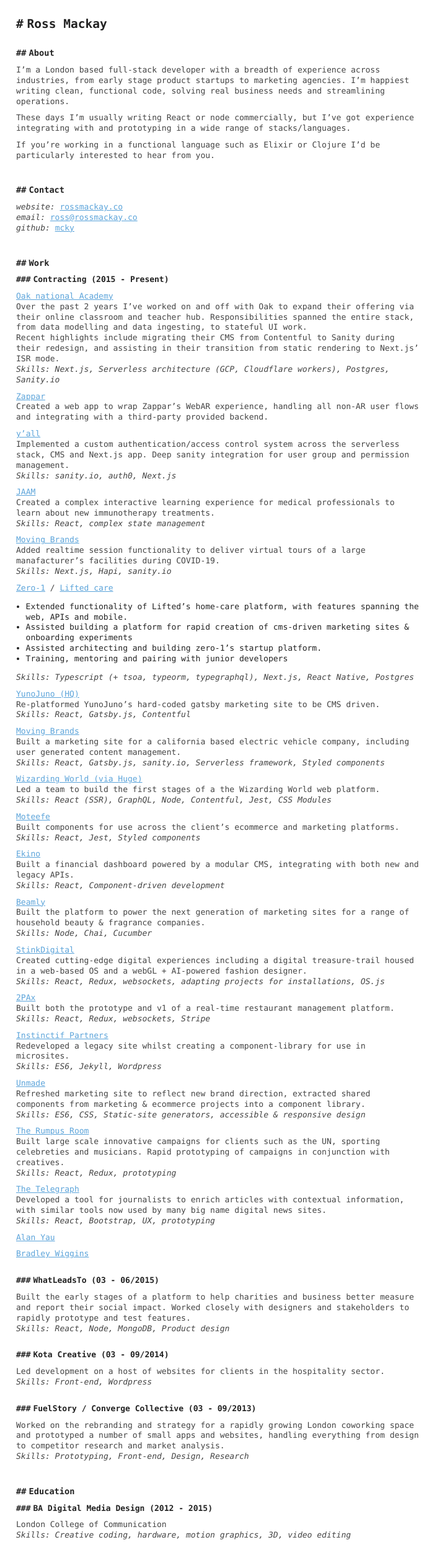
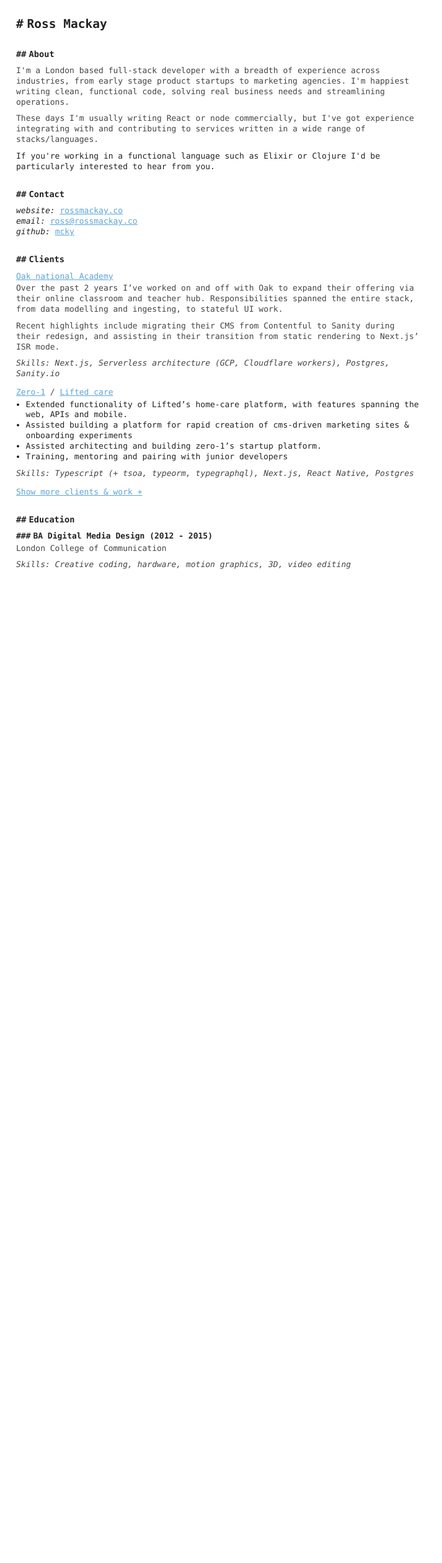
Before and after one commit to mcky/mcky.github.io, a Jekyll site: the page built from index.html, in a window 1280 px wide. Shown: the whole page at 62% size, without its empty margins (0-713 px from the left). Built offline with Jekyll 4.4.1, drawn with Linux system fonts in a browser that asks for light colours; after the commit the page ends 959 px from its top, so only the background shows below that.

Commit message:
Convert from markdown to html, tweak styling & hide excess content

```diff
--- a/assets/style.css
+++ b/assets/style.css
@@ -1,79 +1,144 @@
-html, body {
+html,
+body {
   font-family: Menlo, monospace;
   font-size: 16px;
   color: #222;
-  line-height: 1.3; }
-  @media (min-device-width: 768px) {
-    html, body {
-      font-size: 13px; } }
+  line-height: 1.3;
+}
+@media (min-device-width: 768px) {
+  html,
+  body {
+    font-size: 13px;
+  }
+}
 
 body {
   max-width: 650px;
   margin: 0 auto 0 0;
-  padding: 1rem; }
-  @media (min-device-width: 768px) {
-    body {
-      padding: 2rem; } }
+  padding: 1rem;
+}
+@media (min-device-width: 768px) {
+  body {
+    padding: 2rem;
+  }
+}
 
-p, h1, h2, h3, h4 {
+p,
+h1,
+h2,
+h3,
+h4 {
   font-size: 1rem;
-  margin-top: 0; }
+  margin-top: 0;
+}
 
-strong, h1, h2, h3, h4 {
+strong,
+h1,
+h2,
+h3,
+h4 {
   font-weight: 600;
   font-style: normal;
-  color: #222; }
+  color: #222;
+}
 
-h1:before, h2:before, h3:before, h4:before {
+h1:before,
+h2:before,
+h3:before,
+h4:before {
   display: inline;
   font-style: italic;
-  margin-right: .3em; }
+  margin-right: 0.3em;
+}
 
 h1:before {
-  content: "#"; }
+  content: "#";
+}
 
 h2:before {
-  content: "##"; }
+  content: "##";
+}
 
 h3:before {
-  content: "###"; }
+  content: "###";
+}
 
 h4:before {
-  content: "####"; }
+  content: "####";
+}
 
 h1 {
   font-size: 1.5rem;
-  margin-bottom: 2rem; }
+  margin-bottom: 2rem;
+}
 
 h2 {
-  font-size: 1.05em; }
+  font-size: 1.05em;
+  margin-top: 2em;
+}
 
-p, h2, h3 {
-  margin-bottom: .75rem; }
+p,
+h2,
+h3 {
+  margin-bottom: 0.75rem;
+}
 
 p {
   color: #444;
-  margin-top: 0; }
-  p + h2 {
-    margin-top: 3rem; }
-  p + h3 {
-    margin-top: 2rem; }
+  margin-top: 0;
+}
+
+p + h2 {
+  margin-top: 3rem;
+}
+
+p + h3 {
+  margin-top: 2rem;
+}
 
 a {
-  color: #5CA4DA; }
-  a:hover, a:focus, a:active {
-    color: #2b7fbe; }
+  color: #5ca4da;
+}
 
-blockquote {
-  margin-left: 0;
-  margin-bottom: 0; }
-  blockquote p:last-of-type {
-    margin-bottom: 0; }
-  blockquote + p {
-    font-style: italic;
-    margin-top: .5rem;
-    margin-bottom: 1.5rem;
-    color: #888888; }
+a:hover,
+a:focus,
+a:active {
+  color: #2b7fbe;
+}
 
 ul {
-  padding-left: 1.2em; }
+  padding-left: 1.2em;
+  margin-top: 0;
+  margin-bottom: 0.75rem;
+}
+
+.job {
+  margin-bottom: 1em;
+}
+
+.job__client {
+  margin-bottom: 0.2em;
+}
+
+.job__skills {
+  font-style: italic;
+}
+
+.jobs__toggle {
+  /* Reset button styles */
+  border: none;
+  margin: 0;
+  padding: 0;
+  width: auto;
+  overflow: visible;
+  background: transparent;
+  color: inherit;
+  font: inherit;
+  line-height: normal;
+  appearance: none;
+  -webkit-appearance: none;
+
+  cursor: pointer;
+  color: #5ca4da;
+  text-decoration: underline;
+}
--- /dev/null
+++ b/index.html
@@ -0,0 +1,367 @@
+---
+title: Ross Mackay
+description: Ross Mackay is a London based full-stack developer
+redirect_from:
+  - "/cv"
+  - "/cv/"
+---
+
+<h1>Ross Mackay</h1>
+
+<h2>About</h2>
+
+<p>
+  I'm a London based full-stack developer with a breadth of experience across
+  industries, from early stage product startups to marketing agencies. I'm
+  happiest writing clean, functional code, solving real business needs and
+  streamlining operations.
+</p>
+
+<p>
+  These days I'm usually writing React or node commercially, but I've got
+  experience integrating with and contributing to services written in a wide
+  range of stacks/languages.
+</p>
+
+<span class="noprint">
+  If you're working in a functional language such as Elixir or Clojure I'd be
+  particularly interested to hear from you.
+</span>
+
+<h2>Contact</h2>
+
+<em>website:</em> <a href="http://{{ site.url }}">{{ site.url }}</a><br />
+<em>email:</em> <a href="mailto:{{ site.email }}">{{ site.email }}</a><br />
+<em>github:</em>
+<a href="http://github.com/{{ site.github }}" target="blank"
+  >{{ site.github }}</a
+><br />
+{% comment %}
+<em>twitter:</em>
+<a href="http://twitter.com/{{ site.twitter }}" target="_blank"
+  >@{{ site.twitter }}</a
+><br />
+{% endcomment %}
+
+<h2>Clients</h2>
+
+<div class="job">
+  <p class="job__client">
+    <a href="https://www.thenational.academy/" target="_blank"
+      >Oak national Academy</a
+    >
+  </p>
+  <p>
+    Over the past 2 years I’ve worked on and off with Oak to expand their
+    offering via their online classroom and teacher hub. Responsibilities
+    spanned the entire stack, from data modelling and ingesting, to stateful UI
+    work.
+  </p>
+  <p>
+    Recent highlights include migrating their CMS from Contentful to Sanity
+    during their redesign, and assisting in their transition from static
+    rendering to Next.js’ ISR mode.
+  </p>
+  <p class="job__skills">
+    Skills: Next.js, Serverless architecture (GCP, Cloudflare workers),
+    Postgres, Sanity.io
+  </p>
+</div>
+
+<div class="job">
+  <p class="job__client">
+    <a href="https://www.zero-1.co/" target="_blank">Zero-1</a> /
+    <a href="https://www.liftedcare.com/" target="_blank">Lifted care</a>
+  </p>
+
+  <ul>
+    <li>
+      Extended functionality of Lifted’s home-care platform, with features
+      spanning the web, APIs and mobile.
+    </li>
+    <li>
+      Assisted building a platform for rapid creation of cms-driven marketing
+      sites &amp; onboarding experiments
+    </li>
+    <li>Assisted architecting and building zero-1’s startup platform.</li>
+    <li>Training, mentoring and pairing with junior developers</li>
+  </ul>
+
+  <p class="job__skills">
+    Skills: Typescript (+ tsoa, typeorm, typegraphql), Next.js, React Native,
+    Postgres
+  </p>
+</div>
+
+<section class="jobs--additional" style="display: none">
+  <div class="job">
+    <p class="job__client">
+      <a href="https://www.itsyall.com/" target="_blank">y’all</a>
+    </p>
+    <p>
+      Implemented a custom authentication/access control system across the
+      serverless stack, CMS and Next.js app. Deep sanity integration for user
+      group and permission management.
+    </p>
+    <p class="job__skills">Skills: sanity.io, auth0, Next.js</p>
+  </div>
+
+  <div class="job">
+    <p class="job__client">
+      <a href="https://www.zappar.com/" target="_blank">Zappar</a>
+    </p>
+    <p>
+      Created a web app to wrap Zappar’s WebAR experience, handling all non-AR
+      user flows and integrating with a third-party provided backend.
+    </p>
+  </div>
+
+  <div class="job">
+    <p class="job__client">
+      <a href="https://letsjaam.com/" target="_blank">JAAM</a>
+    </p>
+    <p>
+      Created a complex interactive learning experience for medical
+      professionals to learn about new immunotherapy treatments.
+    </p>
+    <p class="job__skills">Skills: React, complex state management</p>
+  </div>
+
+  <div class="job">
+    <p class="job__client">
+      <a href="https://www.movingbrands.com/" target="_blank">Moving Brands</a>
+    </p>
+    <p>I've worked with Moving Brands on a number of projects, including:</p>
+    <ul>
+      <li>
+        Adding realtime session functionality to deliver virtual tours of a
+        large manufacturer's facilities during COVID-19.
+      </li>
+      <li>
+        Building a marketing site for a california based electric vehicle
+        company, including user generated content submissions.
+      </li>
+    </ul>
+    <p class="job__skills">
+      Skills: Next.js, Hapi, sanity.io, Serverless framework, Gatsby.js
+    </p>
+  </div>
+
+  <div class="job">
+    <p class="job__client">
+      <a href="https://yunojuno.com" target="_blank">YunoJuno (HQ)</a>
+    </p>
+    <p>
+      Re-platformed YunoJuno’s hard-coded gatsby marketing site to be CMS
+      driven.
+    </p>
+    <p class="job__skills">Skills: React, Gatsby.js, Contentful</p>
+  </div>
+
+  <div class="job">
+    <p class="job__client">
+      <a href="https://www.wizardingworld.com/" target="_blank"
+        >Wizarding World (via Huge)</a
+      >
+    </p>
+    <p>
+      Led a team to build the first stages of a the Wizarding World web
+      platform.
+    </p>
+    <p class="job__skills">
+      Skills: React (SSR), GraphQL, Node, Contentful, Jest, CSS Modules
+    </p>
+  </div>
+
+  <div class="job">
+    <p class="job__client">
+      <a href="https://www.moteefe.com/" target="_blank">Moteefe</a>
+    </p>
+    <p>
+      Built components for use across the client’s ecommerce and marketing
+      platforms.
+    </p>
+    <p class="job__skills">Skills: React, Jest, Styled components</p>
+  </div>
+
+  <div class="job">
+    <p class="job__client">
+      <a href="https://www.ekino.com/en/" target="_blank">Ekino</a>
+    </p>
+    <p>
+      Built a financial dashboard powered by a modular CMS, integrating with
+      both new and legacy APIs.
+    </p>
+    <p class="job__skills">Skills: React, Component-driven development</p>
+  </div>
+
+  <div class="job">
+    <p class="job__client">
+      <a href="https://www.beamly.com" target="_blank">Beamly</a>
+    </p>
+    <p>
+      Built the platform to power the next generation of marketing sites for a
+      range of household beauty &amp; fragrance companies.
+    </p>
+    <p class="job__skills">Skills: Node, Chai, Cucumber</p>
+  </div>
+
+  <div class="job">
+    <p class="job__client">
+      <a href="http://stinkdigital.com" target="_blank">StinkDigital</a>
+    </p>
+    <p>
+      Created cutting-edge digital experiences including a digital
+      treasure-trail housed in a web-based OS and a webGL + AI-powered fashion
+      designer.
+    </p>
+    <p class="job__skills">
+      Skills: React, Redux, websockets, adapting projects for installations,
+      OS.js
+    </p>
+  </div>
+
+  <div class="job">
+    <p class="job__client">
+      <a href="http://2pax.com" target="_blank">2PAx</a>
+    </p>
+    <p>
+      Built both the prototype and v1 of a real-time restaurant management
+      platform.
+    </p>
+    <p class="job__skills">Skills: React, Redux, websockets, Stripe</p>
+  </div>
+
+  <div class="job">
+    <p class="job__client">
+      <a href="http://instinctif.com" target="_blank">Instinctif Partners</a>
+    </p>
+    <p>
+      Redeveloped a legacy site whilst creating a component-library for use in
+      microsites.
+    </p>
+    <p class="job__skills">Skills: ES6, Jekyll, Wordpress</p>
+  </div>
+
+  <div class="job">
+    <p class="job__client">
+      <a href="https://unmade.com" target="_blank">Unmade</a>
+    </p>
+    <p>
+      Refreshed marketing site to reflect new brand direction, extracted shared
+      components from marketing &amp; e-commerce projects into a component
+      library.
+    </p>
+    <p class="job__skills">
+      Skills: ES6, CSS, Static-site generators, accessible &amp; responsive
+      design
+    </p>
+  </div>
+
+  <div class="job">
+    <p class="job__client">
+      <a href="http://trr.tv" target="_blank">The Rumpus Room</a>
+    </p>
+    <p>
+      Built large scale innovative campaigns for clients such as the UN,
+      sporting celebrities and musicians. Rapid prototyping of campaigns in
+      conjunction with creatives.
+    </p>
+    <p class="job__skills">Skills: React, Redux, prototyping</p>
+  </div>
+
+  <div class="job">
+    <p class="job__client">
+      <a href="http://telegraph.co.uk" target="_blank">The Telegraph</a>
+    </p>
+    <p>
+      Developed a tool for journalists to enrich articles with contextual
+      information, with similar tools now used by many big name digital news
+      sites.
+    </p>
+    <p class="job__skills">Skills: React, Bootstrap, UX, prototyping</p>
+  </div>
+
+  <div class="job">
+    <p class="job__client">
+      <a href="http://alanyau.com" target="_blank">Alan Yau</a>
+    </p>
+  </div>
+
+  <div class="job">
+    <p class="job__client">
+      <a href="http://teamwiggins.co" target="_blank">Bradley Wiggins</a>
+    </p>
+  </div>
+
+  <h2>Jobs</h2>
+  <div class="job">
+    <h3>WhatLeadsTo (2015)</h3>
+    <p>
+      Built the early stages of a platform to help charities and business better
+      measure and report their social impact. Worked closely with designers and
+      stakeholders to rapidly prototype and test features.
+    </p>
+    <p class="job__skills">Skills: React, Node, MongoDB, Product design</p>
+  </div>
+
+  <div class="job">
+    <h3>Kota Creative (2014)</h3>
+    <p>
+      Led development on a host of websites for clients in the hospitality
+      sector.
+    </p>
+    <p class="job__skills">Skills: Front-end, Wordpress</p>
+  </div>
+
+  <div class="job">
+    <h3>FuelStory / Converge Collective (2013)</h3>
+    <p>
+      Worked on the rebranding and strategy for a rapidly growing London
+      coworking space and prototyped a number of small apps and websites,
+      handling everything from design to competitor research and market
+      analysis.
+    </p>
+    <p class="job__skills">Skills: Prototyping, Front-end, Design, Research</p>
+  </div>
+</section>
+
+<button id="jobs-toggle" class="jobs__toggle">
+  Show more clients & work +
+</button>
+
+<h2 id="education">Education</h2>
+
+<div class="job">
+  <h3 class="job__client">BA Digital Media Design (2012 - 2015)</h3>
+
+  <p>London College of Communication</p>
+
+  <p class="job__skills">
+    Skills: Creative coding, hardware, motion graphics, 3D, video editing
+  </p>
+</div>
+
+{% comment %}
+<div class="job">
+  <h3 class="job__client">Interactive Media (2010 - 2012)</h3>
+
+  <p>South Nottingham College</p>
+
+  <p class="job__skills">
+    Web development & design, animation, video production
+  </p>
+</div>
+{% endcomment %}
+
+<script>
+  const button = document.querySelector(".jobs__toggle");
+  const content = document.querySelector(".jobs--additional");
+
+  button.addEventListener("click", (evt) => {
+    evt.preventDefault();
+
+    content.style.display = "block";
+    button.style.display = "none";
+  });
+</script>
--- a/index.md
+++ /dev/null
@@ -1,143 +0,0 @@
----
-title: Ross Mackay
-description: Ross Mackay is a London based full-stack developer
-redirect_from:
-  - "/cv"
-  - "/cv/"
----
-
-# Ross Mackay
-
-## About
-
-I'm a London based full-stack developer with a breadth of experience across industries, from early stage product startups to marketing agencies. I'm happiest writing clean, functional code, solving real business needs and streamlining operations.
-
-These days I'm usually writing React or node commercially, but I've got experience integrating with and prototyping in a wide range of stacks/languages.
-
-If you're working in a functional language such as Elixir or Clojure I'd be particularly interested to hear from you.
-
-## Contact
-
-_website:_ [{{ site.url }}](http://{{ site.url }})
-_email:_ [{{ site.email }}](mailto:{{ site.email }})
-_github:_ [{{ site.github }}](http://github.com/{{ site.github }}){:target="_blank"}
-{% comment %}
-_twitter_: [@{{ site.twitter }}](http://twitter.com/{{ site.twitter }}){:target="_blank"}
-{% endcomment %}
-
-
-
-
-## Work
-
-### Contracting (2015 - Present)
-
-[Oak national Academy](https://www.thenational.academy/){:target="\_blank"}
-Over the past 2 years I've worked on and off with Oak to expand their offering via their online classroom and teacher hub. Responsibilities spanned the entire stack, from data modelling and data ingesting, to stateful UI work.
-Recent highlights include migrating their CMS from Contentful to Sanity during their redesign, and assisting in their transition from static rendering to Next.js' ISR mode.
-_Skills: Next.js, Serverless architecture (GCP, Cloudflare workers), Postgres, Sanity.io_
-
-[Zappar](https://www.zappar.com/){:target="\_blank"}
-Created a web app to wrap Zappar's WebAR experience, handling all non-AR user flows and integrating with a third-party provided backend.
-
-[y'all](https://www.itsyall.com/){:target="\_blank"}
-Implemented a custom authentication/access control system across  the serverless stack, CMS and Next.js app. Deep sanity integration for user group and permission management.
-_Skills: sanity.io, auth0, Next.js_
-
-[JAAM](https://letsjaam.com/){:target="\_blank"}
-Created a complex interactive learning experience for medical professionals to learn about new immunotherapy treatments.
-_Skills: React, complex state management_
-
-[Moving Brands](https://www.movingbrands.com/){:target="\_blank"}
-Added realtime session functionality to deliver virtual tours of a large manafacturer's facilities during COVID-19.
-_Skills: Next.js, Hapi, sanity.io_
-
-[Zero-1](https://www.zero-1.co/){:target="\_blank"} / [Lifted care](https://www.liftedcare.com/){:target="\_blank"}
-
-- Extended functionality of Lifted's home-care platform, with features spanning the web, APIs and mobile.
-- Assisted building a platform for rapid creation of cms-driven marketing sites & onboarding experiments
-- Assisted architecting and building zero-1's startup platform.
-- Training, mentoring and pairing with junior developers
-
-_Skills: Typescript (+ tsoa, typeorm, typegraphql), Next.js, React Native, Postgres_
-
-[YunoJuno (HQ)](https://yunojuno.com){:target="\_blank"}
-Re-platformed YunoJuno's hard-coded gatsby marketing site to be CMS driven.
-_Skills: React, Gatsby.js, Contentful_
-
-[Moving Brands](https://www.movingbrands.com/){:target="\_blank"}
-Built a marketing site for a california based electric vehicle company, including user generated content management.
-_Skills: React, Gatsby.js, sanity.io, Serverless framework, Styled components_
-
-[Wizarding World (via Huge)](https://www.wizardingworld.com/){:target="\_blank"}
-Led a team to build the first stages of a the Wizarding World web platform.
-_Skills: React (SSR), GraphQL, Node, Contentful, Jest, CSS Modules_
-
-[Moteefe](https://www.moteefe.com/){:target="\_blank"}
-Built components for use across the client's ecommerce and marketing platforms.
-_Skills: React, Jest, Styled components_
-
-[Ekino](https://www.ekino.com/en/){:target="\_blank"}
-Built a financial dashboard powered by a modular CMS, integrating with both new and legacy APIs.
-_Skills: React, Component-driven development_
-
-[Beamly](https://www.beamly.com){:target="\_blank"}
-Built the platform to power the next generation of marketing sites for a range of household beauty & fragrance companies.
-_Skills: Node, Chai, Cucumber_
-
-[StinkDigital](http://stinkdigital.com){:target="\_blank"}
-Created cutting-edge digital experiences including a digital treasure-trail housed in a web-based OS and a webGL + AI-powered fashion designer.
-_Skills: React, Redux, websockets, adapting projects for installations, OS.js_
-
-[2PAx](http://2pax.com){:target="\_blank"}
-Built both the prototype and v1 of a real-time restaurant management platform.
-_Skills: React, Redux, websockets, Stripe_
-
-[Instinctif Partners](http://instinctif.com){:target="\_blank"}
-Redeveloped a legacy site whilst creating a component-library for use in microsites.
-_Skills: ES6, Jekyll, Wordpress_
-
-[Unmade](https://unmade.com){:target="\_blank"}
-Refreshed marketing site to reflect new brand direction, extracted shared components from marketing & ecommerce projects into a component library.
-_Skills: ES6, CSS, Static-site generators, accessible & responsive design_
-
-[The Rumpus Room](http://trr.tv){:target="\_blank"}
-Built large scale innovative campaigns for clients such as the UN, sporting celebreties and musicians. Rapid prototyping of campaigns in conjunction with creatives.
-_Skills: React, Redux, prototyping_
-
-[The Telegraph](http://telegraph.co.uk){:target="\_blank"}
-Developed a tool for journalists to enrich articles with contextual information, with similar tools now used by many big name digital news sites.
-_Skills: React, Bootstrap, UX, prototyping_
-
-[Alan Yau](http://alanyau.com){:target="\_blank"}
-
-[Bradley Wiggins](http://teamwiggins.co){:target="\_blank"}
-
-### WhatLeadsTo (03 - 06/2015)
-
-Built the early stages of a platform to help charities and business better measure and report their social impact. Worked closely with designers and stakeholders to rapidly prototype and test features.
-_Skills: React, Node, MongoDB, Product design_
-
-### Kota Creative (03 - 09/2014)
-
-Led development on a host of websites for clients in the hospitality sector.
-_Skills: Front-end, Wordpress_
-
-### FuelStory / Converge Collective (03 - 09/2013)
-
-Worked on the rebranding and strategy for a rapidly growing London coworking space and prototyped a number of small apps and websites, handling everything from design to competitor research and market analysis.
-_Skills: Prototyping, Front-end, Design, Research_
-
-## Education
-
-### BA Digital Media Design (2012 - 2015)
-
-London College of Communication
-_Skills: Creative coding, hardware, motion graphics, 3D, video editing_
-
-{% comment %}
-### Interactive Media (2010 - 2012)
-
-South Nottingham College
-_Skills_: Web development & design, animation, video production
-{% endcomment %}
```
